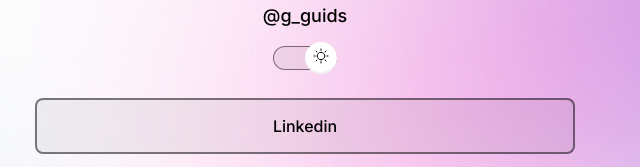
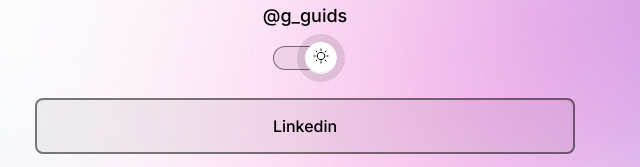
Before and after one commit to gus955/encurtador_links, a plain HTML site: page index.html in a window 1280 px wide. In both pictures the pointer is over the button 656 px from the left and 269 px from the top of the page. Shown: the part 211-378 px from the top of the page, 335-975 px from the left. Drawn offline with nearby package versions, Linux system fonts and the light colour scheme.

Commit message:
minor bug solving --finish

```diff
--- a/style.css
+++ b/style.css
@@ -95,6 +95,10 @@ body *{
 
 .light #switch button{
     animation: slide-in 0.3s forwards;
+}
+
+#switch button:hover{
+    outline:8px solid var(--hover-color);
 }
 
 #switch span{
```
